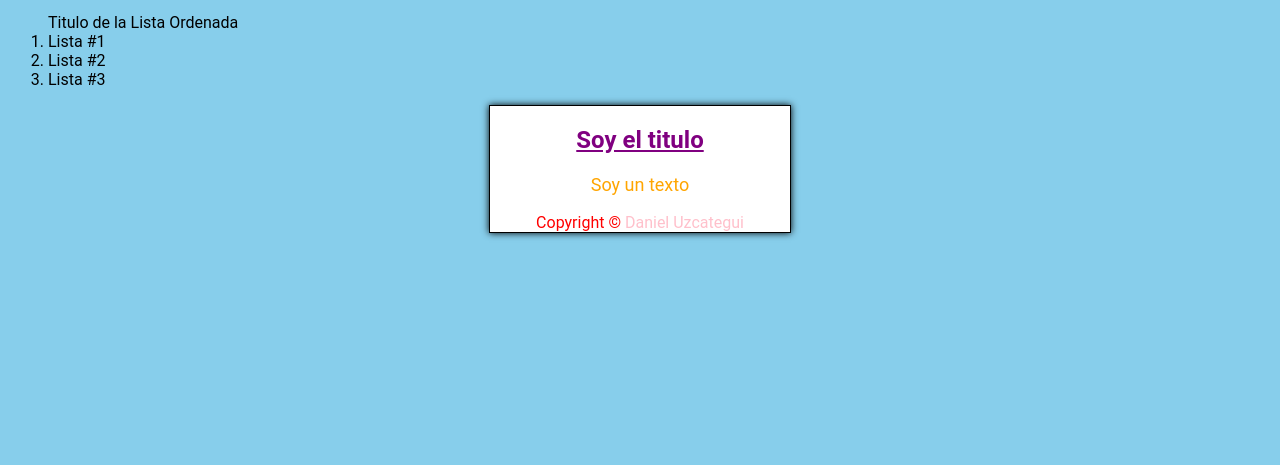
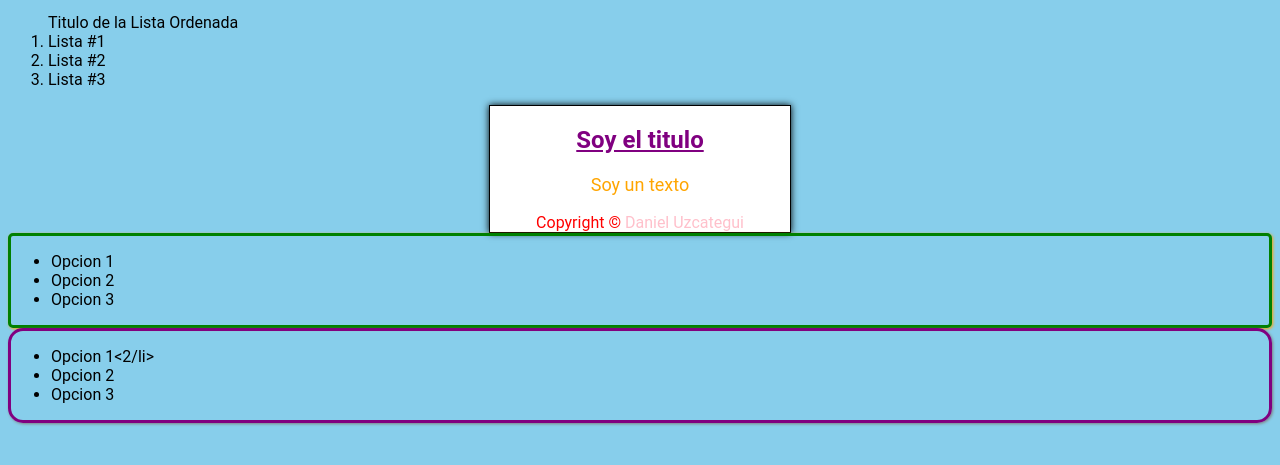
Before and after one commit to dangtx7/SASS, a plain HTML site: page index.html in a window 1280 px wide. Shown: the part 103-568 px from the top of the page. Drawn offline with Linux system fonts and the light colour scheme.

Commit message:
Mixins o Funciones con SASS
 1. Añadiendo mixins al proyecto
 2. Agregar estilos y reutilizarlos con mixins
 3. Uso de variables con mixins

```diff
--- a/index.html
+++ b/index.html
@@ -26,6 +26,25 @@
             Copyright &copy;
             <span class="autor"> Daniel Uzcategui </span>
         </div>
+    </div>
+
+    <div class="lista-1">
+        <ul>
+            <li>Opcion 1</li>
+            <li>Opcion 2</li>
+            <li>Opcion 3</li>
+        </ul>
+    </div>
+
+    <div class="lista-2">
+        <ul>
+            <li>Opcion 1<2/li>
+            <li>Opcion 2</li>
+            <li>Opcion 3</li>
+        </ul>
+    </div>
+
+
 
 </body>
 </html>
--- a/styles/_headers.scss
+++ b/styles/_headers.scss
@@ -1,3 +1,4 @@
+// Modulos en SASS
 h1{
     text-decoration: overline;
 
--- a/styles/estilos.scss
+++ b/styles/estilos.scss
@@ -1,5 +1,8 @@
+//Modulos
 @use 'headers';
 
+
+// Variables
 $font-global: Roboto, Helvetica, Arial ;
 $background-general: skyblue;
 $color-primary: brown ;
@@ -19,8 +22,8 @@ p{
 }
 
 
-/* Anidaciones de codigo con Sass
-   Anidacion principal */
+// Anidaciones de codigo con Sass
+// Anidacion principal
 .caja{
 
     background-color: white;
@@ -41,7 +44,7 @@ p{
         font-size: 18px;
     }
 
-    /* Anidacion dentro de la principal */
+    // Anidacion dentro de la principal
     .info{
         color:red;
 
@@ -51,3 +54,21 @@ p{
         }
     }
 }
+
+// Mixins o Funciones
+// En los mixins se pueden anadir variables
+// Ademas de pasarle parametros como una funciones
+
+@mixin aleatorio($color,$radius,$shadow){
+    border: 3px solid $color;
+    border-radius: $radius;
+    box-shadow: 1px 1px 3px $shadow;
+}
+
+.lista-1{
+    @include aleatorio(green,5px,orange);
+}
+
+.lista-2{
+    @include aleatorio(purple,15px,gray);
+}
```
Also changed, not shown: styles/general.css, 1 other file.
